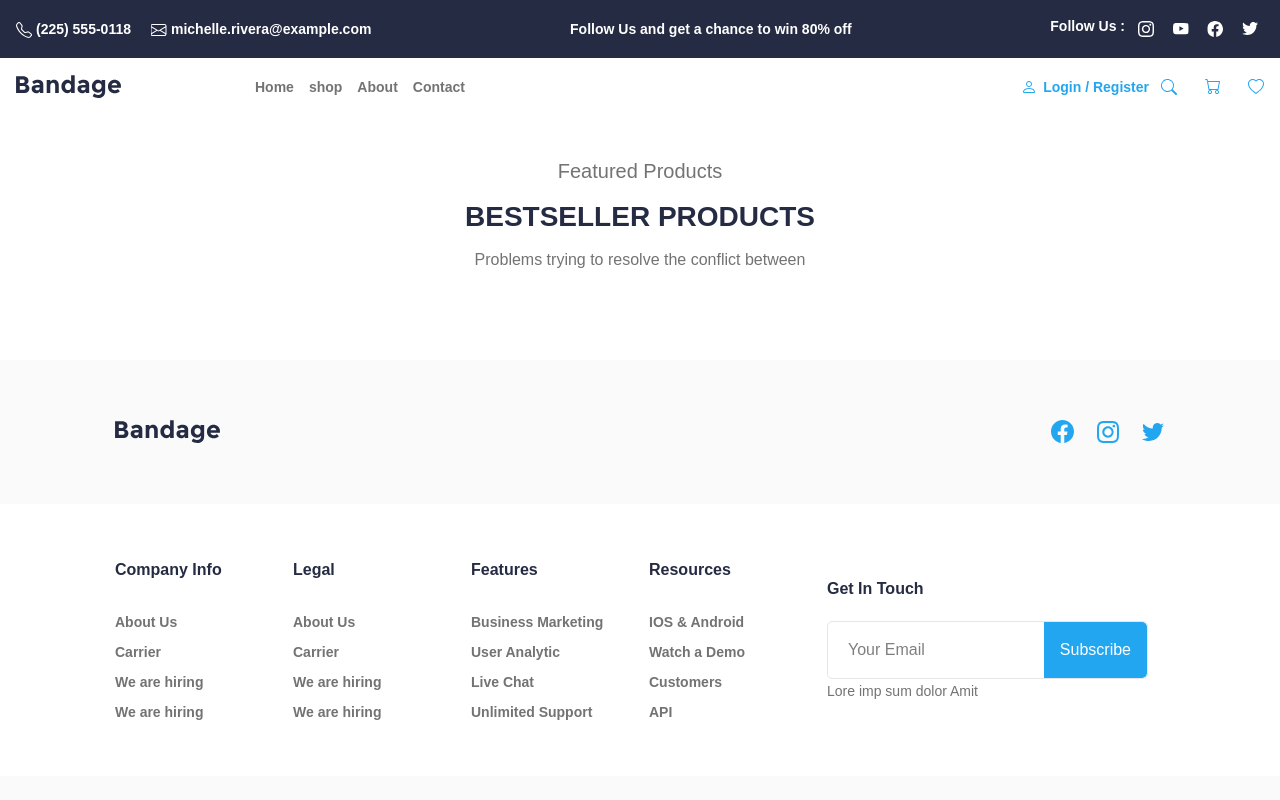
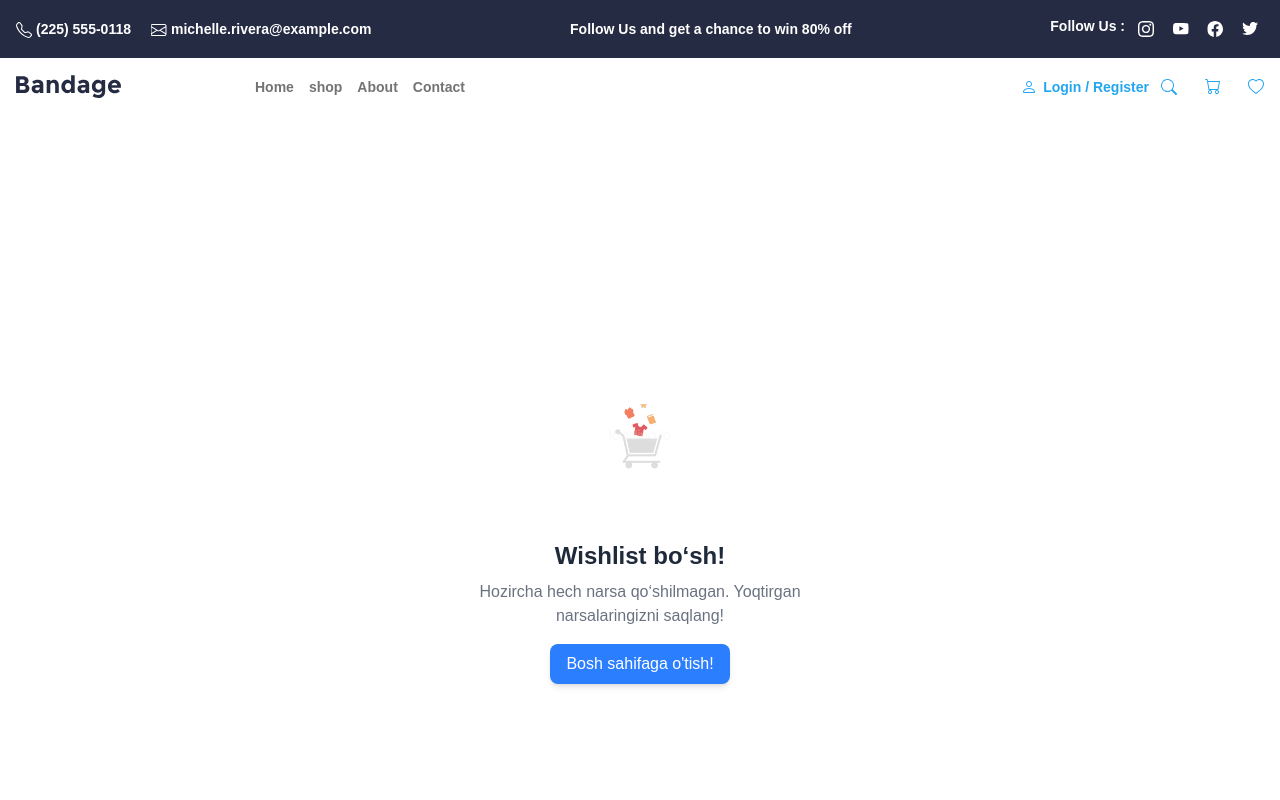
Before and after one commit to Jurayev311/React-11---dars, a React (Vite) app: page /wishlist in a window 1280 px wide. Shown: the top 800 px of the page. Built offline with nearby package versions, Linux system fonts and the light colour scheme.

Commit message:
wishlist empty bo'lgandagi holat qo'shildi

```diff
--- /dev/null
+++ b/src/components/empty/Empty.jsx
@@ -0,0 +1,23 @@
+import React from "react";
+import { useNavigate } from "react-router-dom";
+import emptyProduct from "../../assets/empty.gif";
+
+const Empty = () => {
+
+    const homeNavigate = useNavigate()
+
+  return (
+    <div className="flex flex-col items-center justify-center h-screen p-6">
+      <div className="rounded-lg p-6 text-center max-w-sm">
+        <img src={emptyProduct} alt="Empty Wishlist" className="w-96 mx-auto mb-4" />
+        <h2 className="text-2xl font-semibold text-gray-800">Wishlist bo‘sh!</h2>
+        <p className="text-gray-500 mt-2">Hozircha hech narsa qo‘shilmagan. Yoqtirgan narsalaringizni saqlang!</p>
+        <button onClick={() => homeNavigate('/')} className="mt-4 px-4 py-2 bg-blue-500 text-white rounded-lg shadow-md hover:bg-blue-600 transition">
+          Bosh sahifaga o'tish!
+        </button>
+      </div>
+    </div>
+  );
+};
+
+export default Empty;
--- a/src/pages/home/Home.jsx
+++ b/src/pages/home/Home.jsx
@@ -9,6 +9,10 @@ import { request } from '../../api'
 const Home = () => {
 
 const [products, setProducts] = useState([]);
+
+  useEffect(() => {
+        window.scrollTo({behavior: "smooth", left:0, top:0})
+    }, [])
 
   useEffect(() => {
     request
--- a/src/pages/wishlist/Wishlist.jsx
+++ b/src/pages/wishlist/Wishlist.jsx
@@ -2,10 +2,11 @@ import React, { useEffect } from 'react'
 import { useGlobalContext } from '../../context'
 import Products from '../../components/products/Products';
 import { use } from 'react';
+import Empty from '../../components/empty/Empty';
 
 const Wishlist = () => {
     const [state] = useGlobalContext()
-    console.log(state.wishlist);
+    console.log(state.wishlist.length);
 
     useEffect(() => {
         window.scrollTo({behavior: "smooth", left:0, top:0})
@@ -13,7 +14,12 @@ const Wishlist = () => {
 
   return (
     <div>
+      {
+        state.wishlist.length ?
         <Products products={state.wishlist} />
+        :
+        <Empty />
+      }
     </div>
   )
 }
```
Also changed, not shown: src/App.css (line endings or trailing spaces), src/assets/empty.gif (added).
